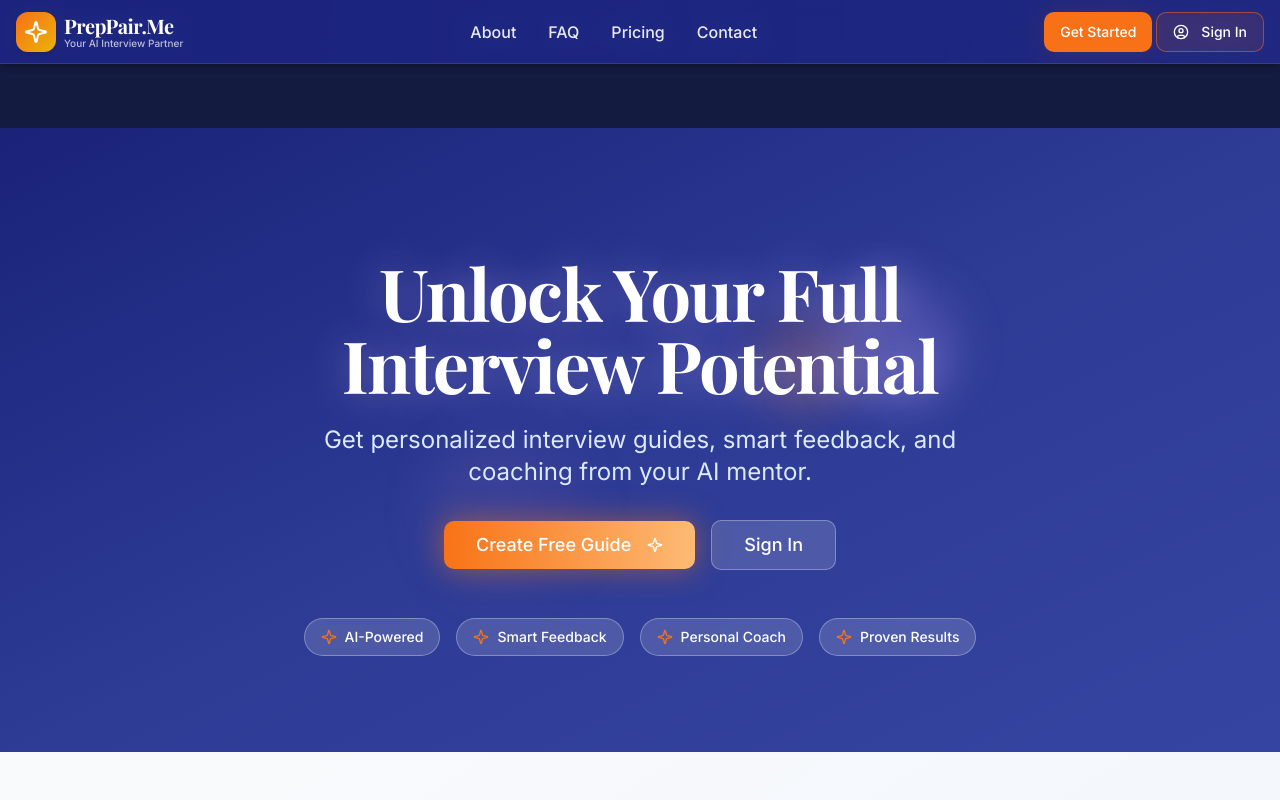
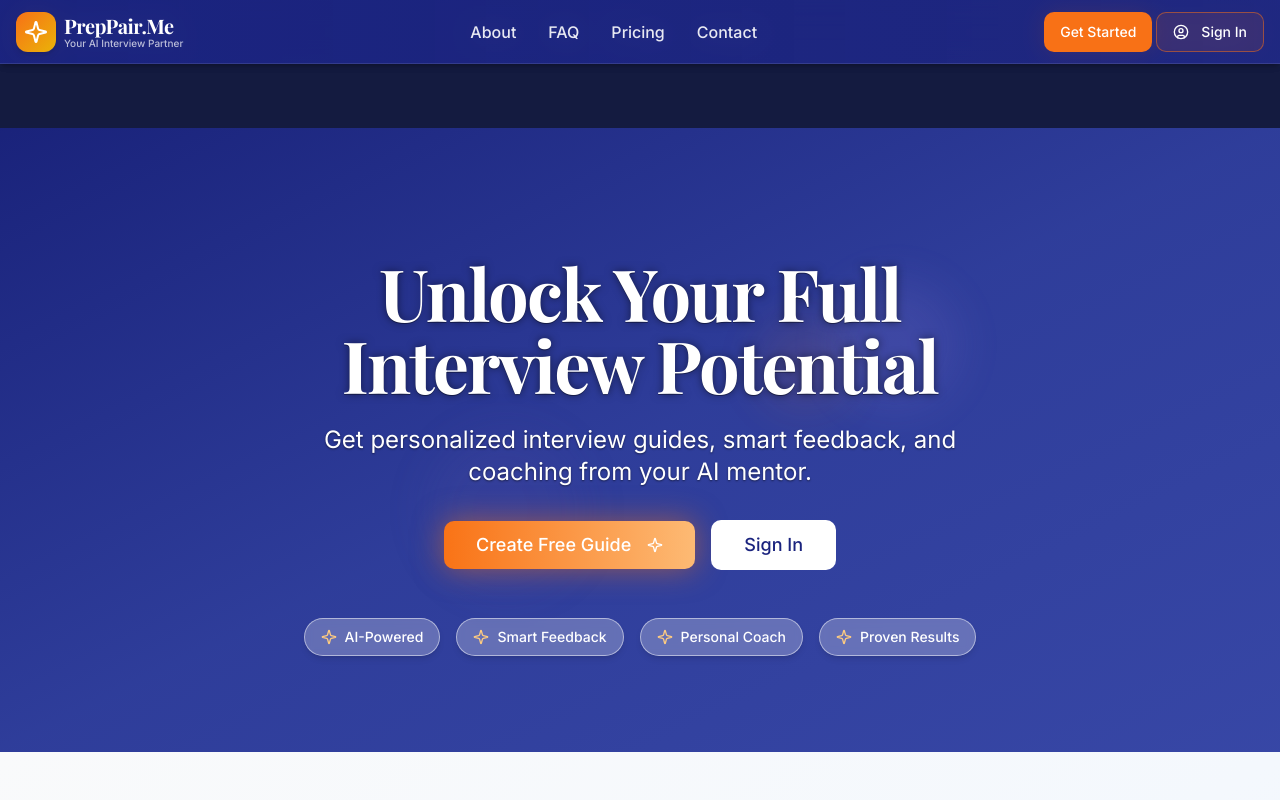
Before and after one commit to lwhite702/preppair, a React (Vite) app: page / in a window 1280 px wide. Shown: the top 800 px of the page. Built offline with nearby package versions, Linux system fonts and the light colour scheme; no server answers; the database is empty.

Commit message:
Update code

```diff
--- a/src/components/Hero.tsx
+++ b/src/components/Hero.tsx
@@ -10,24 +10,30 @@ const Hero = () => {
 
   return (
     <section className="relative pt-24 pb-16 md:pt-32 md:pb-24 overflow-hidden">
-      {/* Enhanced gradient overlay for better text visibility */}
-      <div className="absolute inset-0 bg-gradient-to-br from-brand-navy via-[#303F9F] to-[#3949AB] opacity-90" />
+      {/* Enhanced gradient overlay with darker background for better text contrast */}
+      <div className="absolute inset-0 bg-gradient-to-br from-brand-navy via-[#303F9F] to-[#3949AB] opacity-95" />
 
-      {/* Animated floating elements */}
+      {/* Animated floating elements with reduced opacity */}
       <div className="absolute inset-0">
-        <div className="absolute top-1/4 right-1/4 w-32 h-32 bg-gradient-to-r from-[#D6BCFA] to-[#B794F4] rounded-full blur-xl opacity-20 animate-float" />
-        <div className="absolute bottom-1/4 left-1/3 w-40 h-40 bg-gradient-to-r from-[#7E69AB] to-[#5E4A9D] rounded-full blur-xl opacity-20 animate-float" style={{ animationDelay: '2s' }} />
-        <div className="absolute top-1/3 right-1/3 w-24 h-24 bg-gradient-to-r from-[#F97316] to-[#FB923C] rounded-full blur-xl opacity-20 animate-float" style={{ animationDelay: '4s' }} />
+        <div className="absolute top-1/4 right-1/4 w-32 h-32 bg-gradient-to-r from-[#D6BCFA] to-[#B794F4] rounded-full blur-xl opacity-10 animate-float" />
+        <div className="absolute bottom-1/4 left-1/3 w-40 h-40 bg-gradient-to-r from-[#7E69AB] to-[#5E4A9D] rounded-full blur-xl opacity-10 animate-float" style={{ animationDelay: '2s' }} />
+        <div className="absolute top-1/3 right-1/3 w-24 h-24 bg-gradient-to-r from-[#F97316] to-[#FB923C] rounded-full blur-xl opacity-10 animate-float" style={{ animationDelay: '4s' }} />
       </div>
 
       <div className="container relative z-10">
         <div className="max-w-3xl mx-auto text-center">
-          {/* Main Title with enhanced visibility */}
-          <h1 className="text-5xl md:text-6xl lg:text-7xl font-bold mb-6 text-white tracking-tight [text-shadow:_0_0_40px_rgba(214,188,250,0.4)] animate-fade-in font-display">
-            Unlock Your Full Interview Potential
-          </h1>
+          {/* Enhanced main title with stronger text shadow and outline for better visibility */}
+          <div className="mb-6">
+            <h1 className="text-5xl md:text-6xl lg:text-7xl font-bold text-white tracking-tight font-display
+            [text-shadow:_0_1px_0_rgb(0_0_0_/_40%),_0_0_8px_rgba(0,0,0,0.5)]
+            animate-fade-in">
+              Unlock Your Full Interview Potential
+            </h1>
+          </div>
 
-          <p className="text-xl md:text-2xl text-blue-100 mb-8 max-w-2xl mx-auto animate-fade-in [animation-delay:200ms]">
+          {/* Enhanced subtitle with better contrast */}
+          <p className="text-xl md:text-2xl text-white mb-8 max-w-2xl mx-auto animate-fade-in [animation-delay:200ms]
+          [text-shadow:_0_1px_2px_rgba(0,0,0,0.5)]">
             Get personalized interview guides, smart feedback, and coaching from your AI mentor.
           </p>
 
@@ -41,14 +47,14 @@ const Hero = () => {
             </Link>
             {!user && (
               <Link href="/auth">
-                <Button size="lg" className="bg-white/15 backdrop-blur-sm border border-white/30 text-white hover:bg-white/25 px-8 py-6 text-lg">
+                <Button size="lg" className="bg-white text-brand-navy hover:bg-white/90 px-8 py-6 text-lg border border-white/30">
                   Sign In
                 </Button>
               </Link>
             )}
             {user && (
               <Link href="/dashboard">
-                <Button size="lg" className="bg-white/15 backdrop-blur-sm border border-white/30 text-white hover:bg-white/25 px-8 py-6 text-lg">
+                <Button size="lg" className="bg-white text-brand-navy hover:bg-white/90 px-8 py-6 text-lg border border-white/30">
                   Dashboard
                 </Button>
               </Link>
@@ -70,8 +76,8 @@ const Hero = () => {
 
 const FeatureBadge = ({ children }: { children: React.ReactNode }) => {
   return (
-    <div className="flex items-center gap-2 bg-white/15 backdrop-blur-sm border border-white/30 px-4 py-2 rounded-full text-white hover:bg-white/20 transition-colors">
-      <Sparkle className="h-4 w-4 text-[#F97316]" />
+    <div className="flex items-center gap-2 bg-white/25 backdrop-blur-sm border border-white/50 px-4 py-2 rounded-full text-white hover:bg-white/30 transition-colors shadow-md">
+      <Sparkle className="h-4 w-4 text-[#FFCC80]" />
       <span className="text-sm font-medium">{children}</span>
     </div>
   );
```
